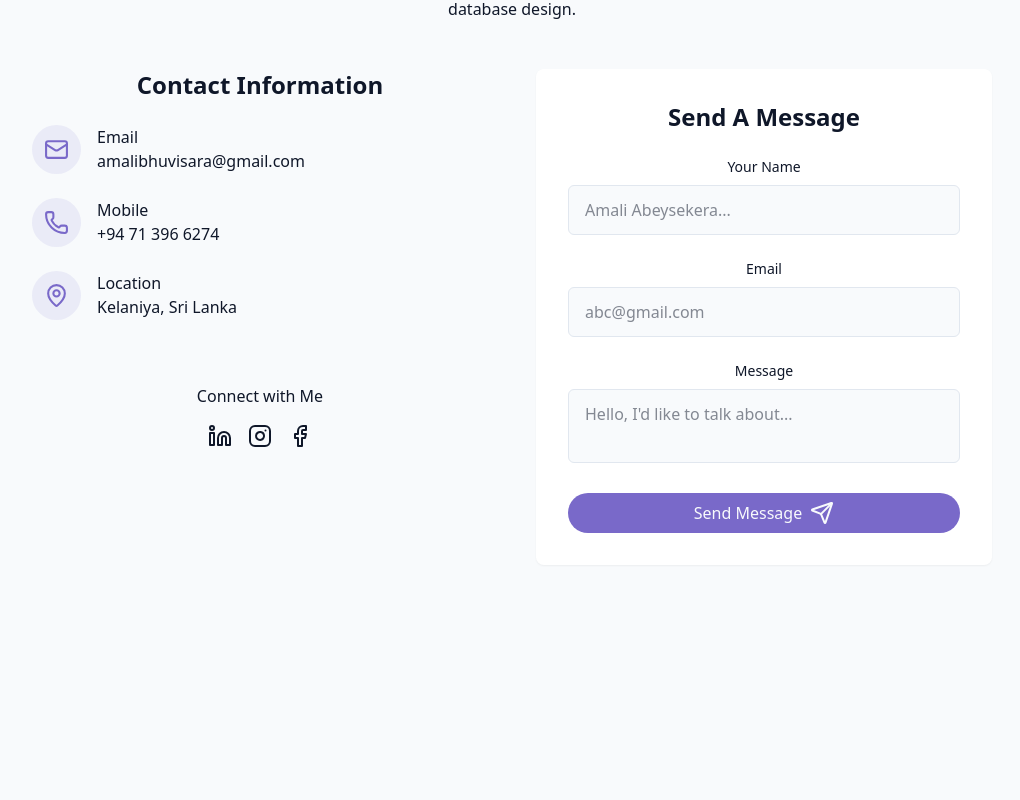
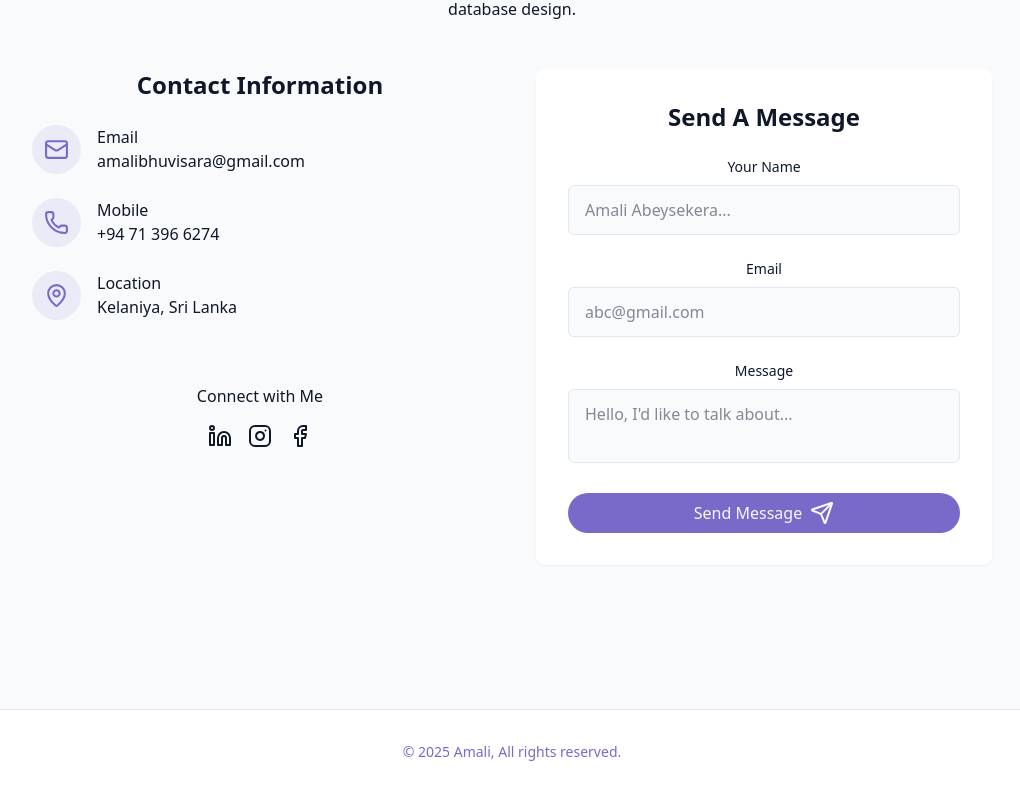
Before and after one commit to amali-b/my-portfolio, a React (Vite) app: page / in a window 1280 px wide. Shown: the part 3877-4677 px from the top of the page, without its empty margins (128-1148 px from the left). Before the commit the page ends 4538 px from the top, so only its background shows below. Built offline with nearby package versions, Linux system fonts and the light colour scheme.

Commit message:
Create footer and finalise portfolio

```diff
--- /dev/null
+++ b/src/components/Footer.jsx
@@ -0,0 +1,17 @@
+import { ArrowUp } from "lucide-react";
+
+export const Footer = () => {
+  return (
+    <footer className="py-12 px-4 bg-card relative border-t border-border mt-12 pt-8 items-center">
+      <p className="text-sm text-muted-foreground text-primary flex justify-center">
+        &copy; {new Date().getFullYear()} Amali, All rights reserved.
+        <a
+          href="#hero"
+          className="p-2 fixed bottom-5 right-5 rounded-full bg-primary/10 hover:bg-primary/20 text-primary transition-colors duration-300 animate-bounce"
+        >
+          <ArrowUp size={24} />
+        </a>
+      </p>
+    </footer>
+  );
+};
--- a/src/pages/Home.jsx
+++ b/src/pages/Home.jsx
@@ -1,5 +1,6 @@
 import { AboutSection } from "../components/AboutSection";
 import { ContactSection } from "../components/ContactSection";
+import { Footer } from "../components/Footer";
 import { HeroSection } from "../components/HeroSection";
 import { Navbar } from "../components/Navbar";
 import { ProjectSection } from "../components/ProjectSection";
@@ -29,6 +30,7 @@
       </main>
 
       {/* Footer */}
+      <Footer />
     </div>
   );
 };
```
